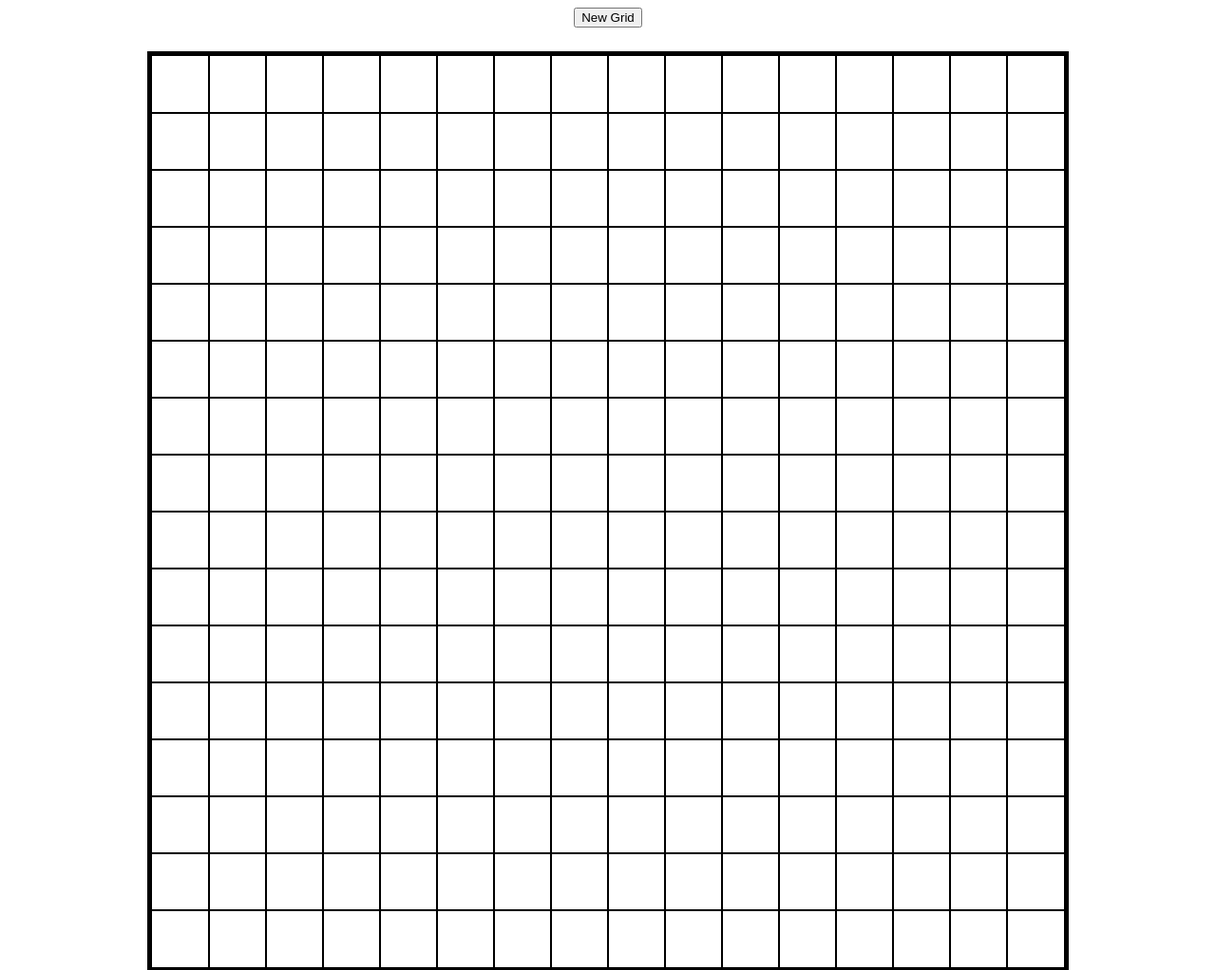
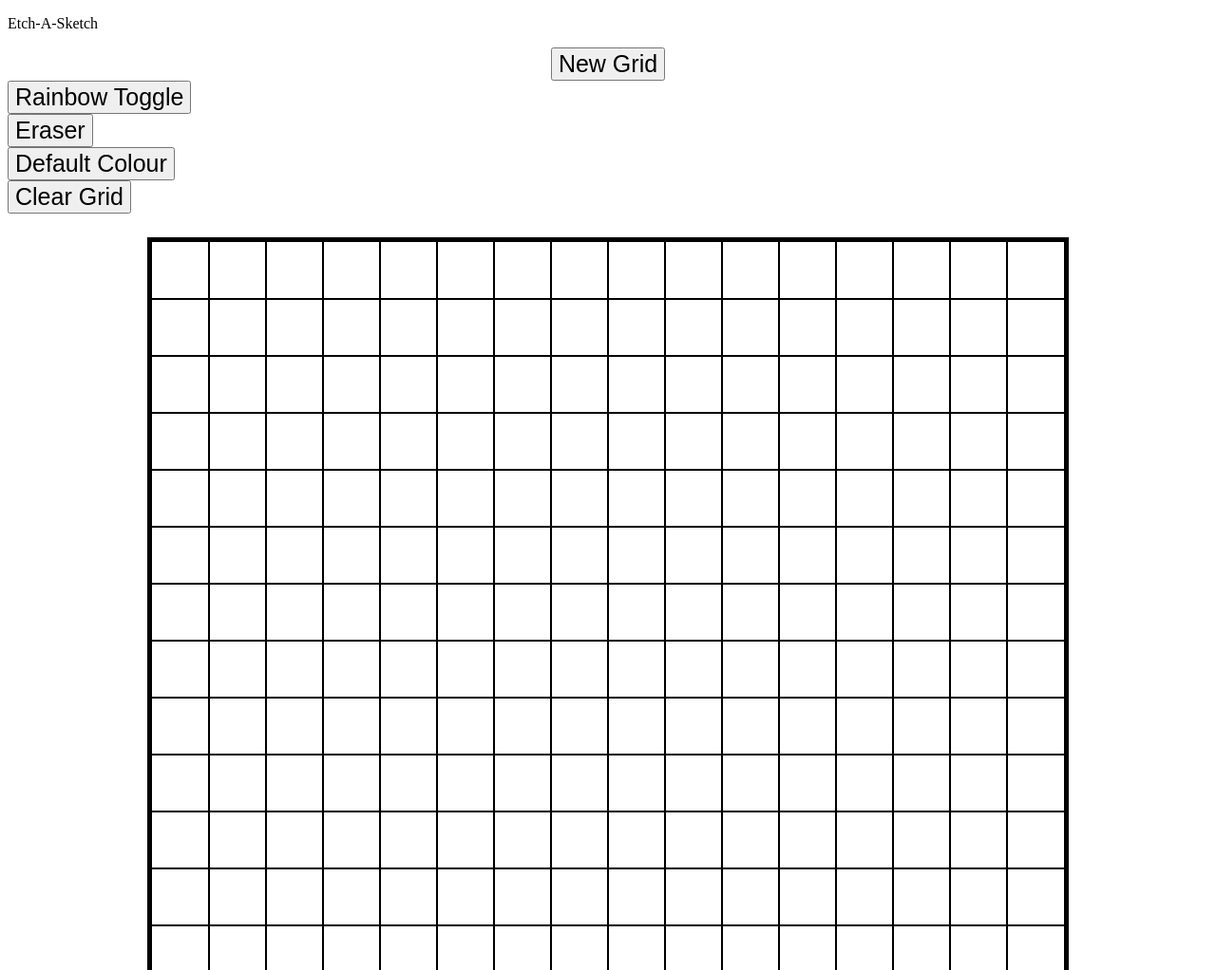
Before and after one commit to Mo-Kash/etchasketch, a plain HTML site: page index.html in a window 1280 px wide. Shown: the top 1022 px of the page at 95% size. Drawn offline with Linux system fonts and the light colour scheme.

Commit message:
Update index.html
Added final (for now) HTML

```diff
--- a/index.html
+++ b/index.html
@@ -7,9 +7,30 @@
     <script type="text/javascript" src="easjs.js" defer></script>
 </head>
 
-<body>
-    <div class="button1">
-        <input type="button" id="btn" value="New Grid"></input>
+<body class="all">
+    <div class="header">
+        <p class="title">Etch-A-Sketch</p>
+    </div>
+    <div class="optionbar">
+        <div class="button1">
+            <input type="button" style="font-size: 25px; font-family: Arial, Helvetica, sans-serif;" id="btn1" value="New Grid"></input>
+        </div>
+        <div class="button2">
+            <input type="button" style="font-size: 25px; font-family: Arial, Helvetica, sans-serif;" id="btn2" value="Rainbow Toggle">
+        </div>
+        <div class="button3">
+            <input type="button" style="font-size: 25px; font-family: Arial, Helvetica, sans-serif;" id="btn3" value="Eraser">
+        </div>
+        <div class="button4">
+            <input type="button" style="font-size: 25px; font-family: Arial, Helvetica, sans-serif;" id="btn4" value="Default Colour">
+        </div>
+        <div class="button5">
+            <input type="button" style="font-size: 25px; font-family: Arial, Helvetica, sans-serif;" id="btn5" value="Clear Grid">
+        </div>
     </div>
     <div id="container"></div>
+    <div class="footer">
+        <p>©Mokash</p>
+    </div>
+
 </body>
```
